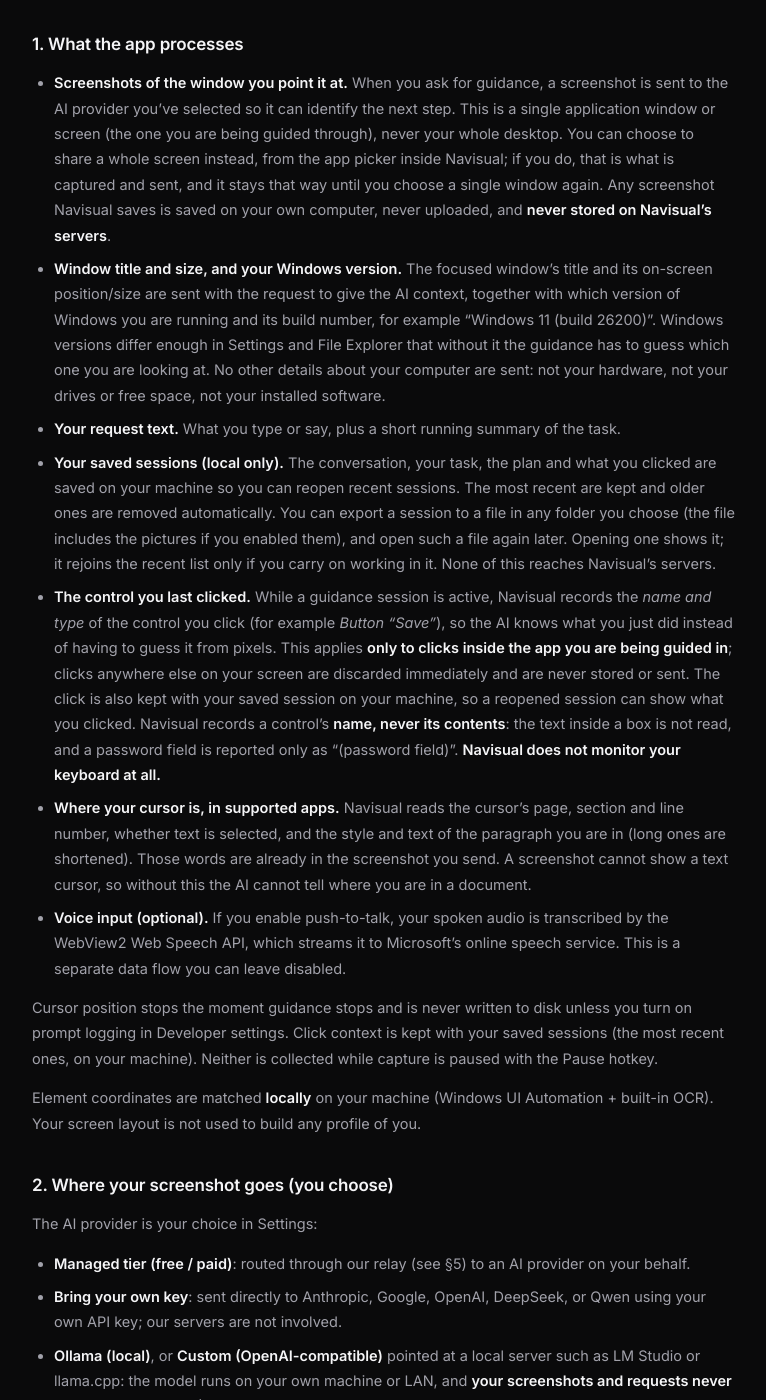
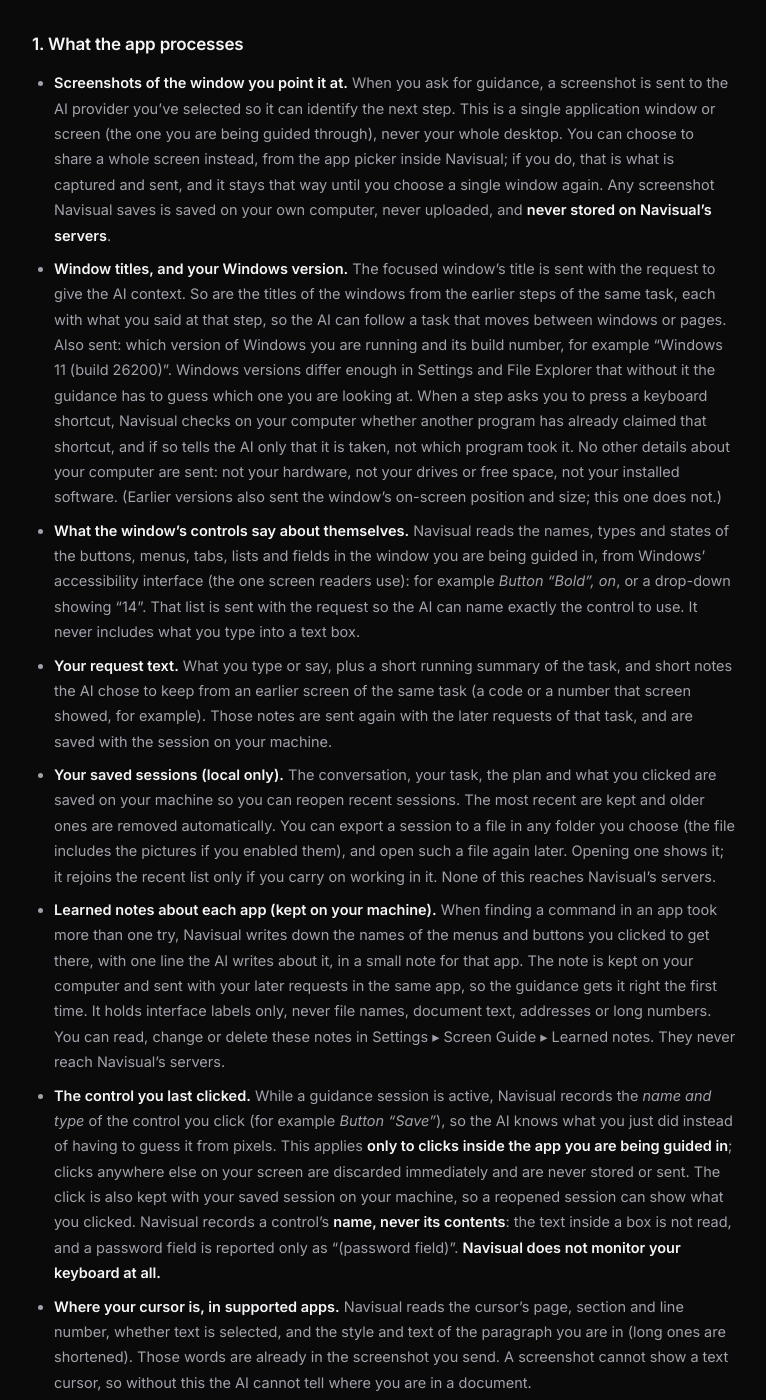
Before and after one commit to NavisualGuide/NavisualGuide.github.io, a Jekyll site: the page privacy.html, which Jekyll copies as it is, in a window 1280 px wide and 1400 px high, scrolled down 447 px. Shown: the whole window, without its empty margins (256-1022 px from the left). Built offline with Jekyll 4.4.1, drawn with Linux system fonts in a browser that asks for light colours; some of the changed text lies outside the part shown.

Commit message:
privacy: what the next release sends -- earlier titles, controls, notes
The release after v0.7.37 sends things the page did not name, and no
longer sends one thing it did:
- the titles of the earlier windows of the same task, with what the
  user said at each step (the list of earlier screens);
- the names, types and states of the window's controls, read from
  Windows' accessibility interface (sent since v0.7.x, never listed);
  never what is typed into a text box;
- short notes the AI keeps from an earlier screen of the task, sent
  again later in that task and saved with the session;
- learned notes about each app: menu and button labels from a path that
  took more than one try, kept locally, sent with requests in that app,
  editable in Settings > Screen Guide > Learned notes;
- whether a shortcut a step names is taken by another program (not
  which program);
- the window's position and size are no longer sent (since v0.7.35).
Recall is not in this release and is not described here.

Co-Authored-By: Claude Opus 5.5 <noreply@anthropic.com>

```diff
--- a/privacy.html
+++ b/privacy.html
@@ -25,7 +25,7 @@
     <article class="legal">
       <a class="legal-back" href="/">← Back to navisualguide.com</a>
       <h1>Privacy Policy</h1>
-      <p class="legal-updated">Last updated: 19 September 2026</p>
+      <p class="legal-updated">Last updated: 16 October 2026</p>
 
       <!-- ==================================================================
            BEFORE YOU CHANGE ANYTHING SUBSTANTIVE HERE, READ THIS.
@@ -95,15 +95,28 @@
           captured and sent, and it stays that way until you choose a single window again. Any
           screenshot Navisual saves is saved on your own computer, never uploaded, and
           <strong>never stored on Navisual’s servers</strong>.</li>
-        <li><strong>Window title and size, and your Windows version.</strong> The focused
-          window’s title and its on-screen position/size are sent with the request to give the
-          AI context, together with which version of Windows you are running and its build
-          number, for example “Windows 11 (build 26200)”. Windows versions differ enough in
-          Settings and File Explorer that without it the guidance has to guess which one you
-          are looking at. No other details about your computer are sent: not your hardware, not
-          your drives or free space, not your installed software.</li>
+        <li><strong>Window titles, and your Windows version.</strong> The focused window’s
+          title is sent with the request to give the AI context. So are the titles of the windows
+          from the earlier steps of the same task, each with what you said at that step, so the AI
+          can follow a task that moves between windows or pages. Also sent: which version of
+          Windows you are running and its build number, for example “Windows 11 (build 26200)”.
+          Windows versions differ enough in Settings and File Explorer that without it the
+          guidance has to guess which one you are looking at. When a step asks you to press a
+          keyboard shortcut, Navisual checks on your computer whether another program has already
+          claimed that shortcut, and if so tells the AI only that it is taken, not which program
+          took it. No other details about your computer are sent: not your hardware, not your
+          drives or free space, not your installed software. (Earlier versions also sent the
+          window’s on-screen position and size; this one does not.)</li>
+        <li><strong>What the window’s controls say about themselves.</strong> Navisual reads the
+          names, types and states of the buttons, menus, tabs, lists and fields in the window you
+          are being guided in, from Windows’ accessibility interface (the one screen readers
+          use): for example <em>Button “Bold”, on</em>, or a drop-down showing “14”. That list
+          is sent with the request so the AI can name exactly the control to use. It never
+          includes what you type into a text box.</li>
         <li><strong>Your request text.</strong> What you type or say, plus a short running summary
-          of the task.</li>
+          of the task, and short notes the AI chose to keep from an earlier screen of the same task
+          (a code or a number that screen showed, for example). Those notes are sent again with
+          the later requests of that task, and are saved with the session on your machine.</li>
         <li><strong>Your saved sessions (local only).</strong> The conversation, your task, the
           plan and what you clicked are saved on your machine so you can reopen recent sessions.
           The most recent are kept and older ones are removed automatically. You can export a
@@ -111,6 +124,14 @@
           if you enabled them), and open such a file again later. Opening one shows
           it; it rejoins the recent list only if you carry on working in it. None of this
           reaches Navisual’s servers.</li>
+        <li><strong>Learned notes about each app (kept on your machine).</strong> When finding a
+          command in an app took more than one try, Navisual writes down the names of the menus and
+          buttons you clicked to get there, with one line the AI writes about it, in a small note
+          for that app. The note is kept on your computer and sent with your later requests in
+          the same app, so the guidance gets it right the first time. It holds interface labels
+          only, never file names, document text, addresses or long numbers. You can read, change
+          or delete these notes in Settings ▸ Screen Guide ▸ Learned notes. They never reach
+          Navisual’s servers.</li>
         <li><strong>The control you last clicked.</strong> While a guidance session is active,
           Navisual records the <em>name and type</em> of the control you click (for example <em>Button
           “Save”</em>), so the AI knows what you just did instead of having to guess it
@@ -220,7 +241,8 @@
       <h2>4. Data we store</h2>
       <p><strong>On your computer</strong> (under <code>%LOCALAPPDATA%\com.navisual.app</code>):
         your settings and any API keys you enter, your sign-in token, conversation/session files
-        (including each step’s screenshot, if you turn that on), and (only if you turn on debug
+        (including each step’s screenshot, if you turn that on), the learned notes about each app
+        (their text goes with your requests in that app, see §1), and (only if you turn on debug
         logging) diagnostic logs. These never leave your machine
         unless you send them to us.</p>
       <p><strong>On our servers (Supabase)</strong>: the first two apply to the
```
